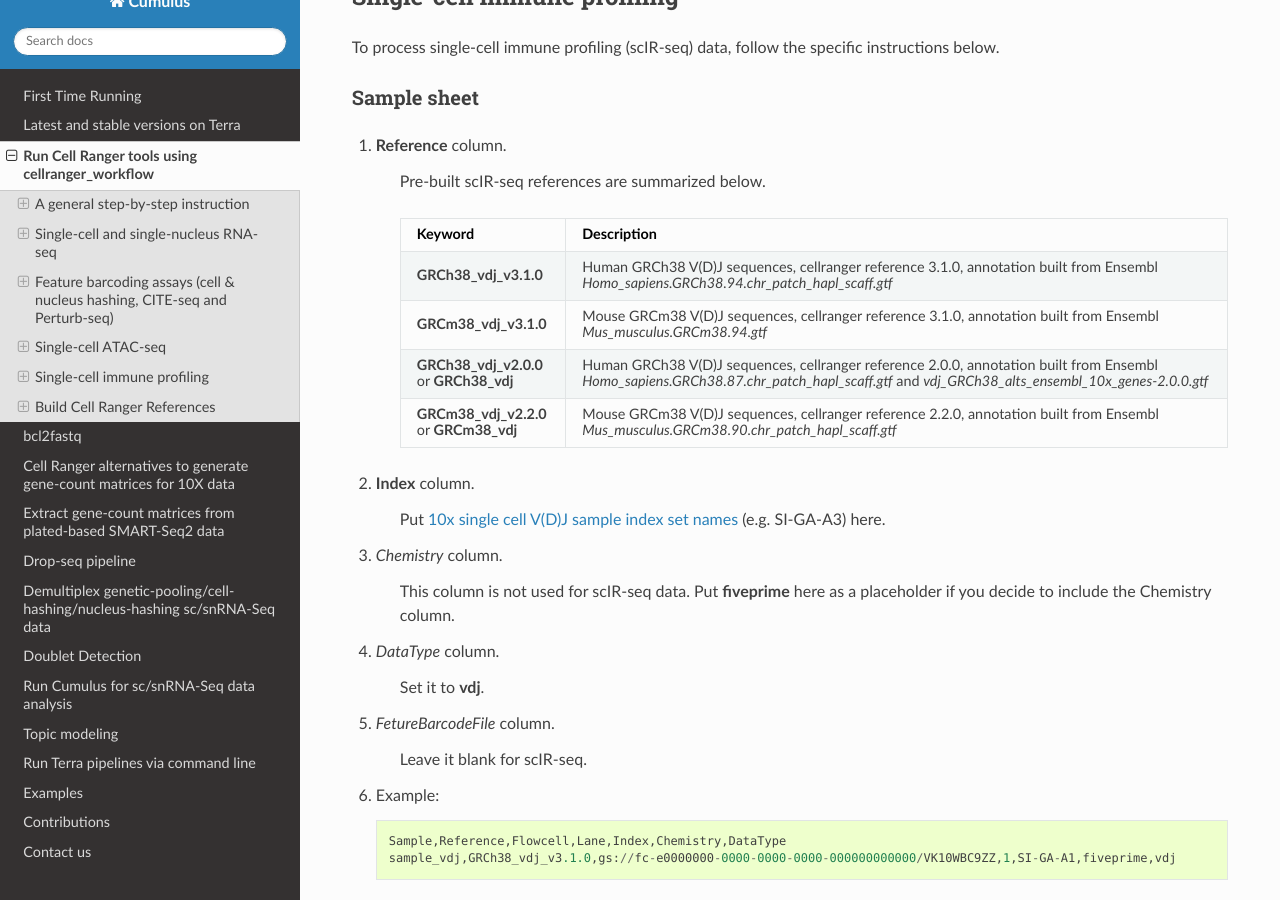
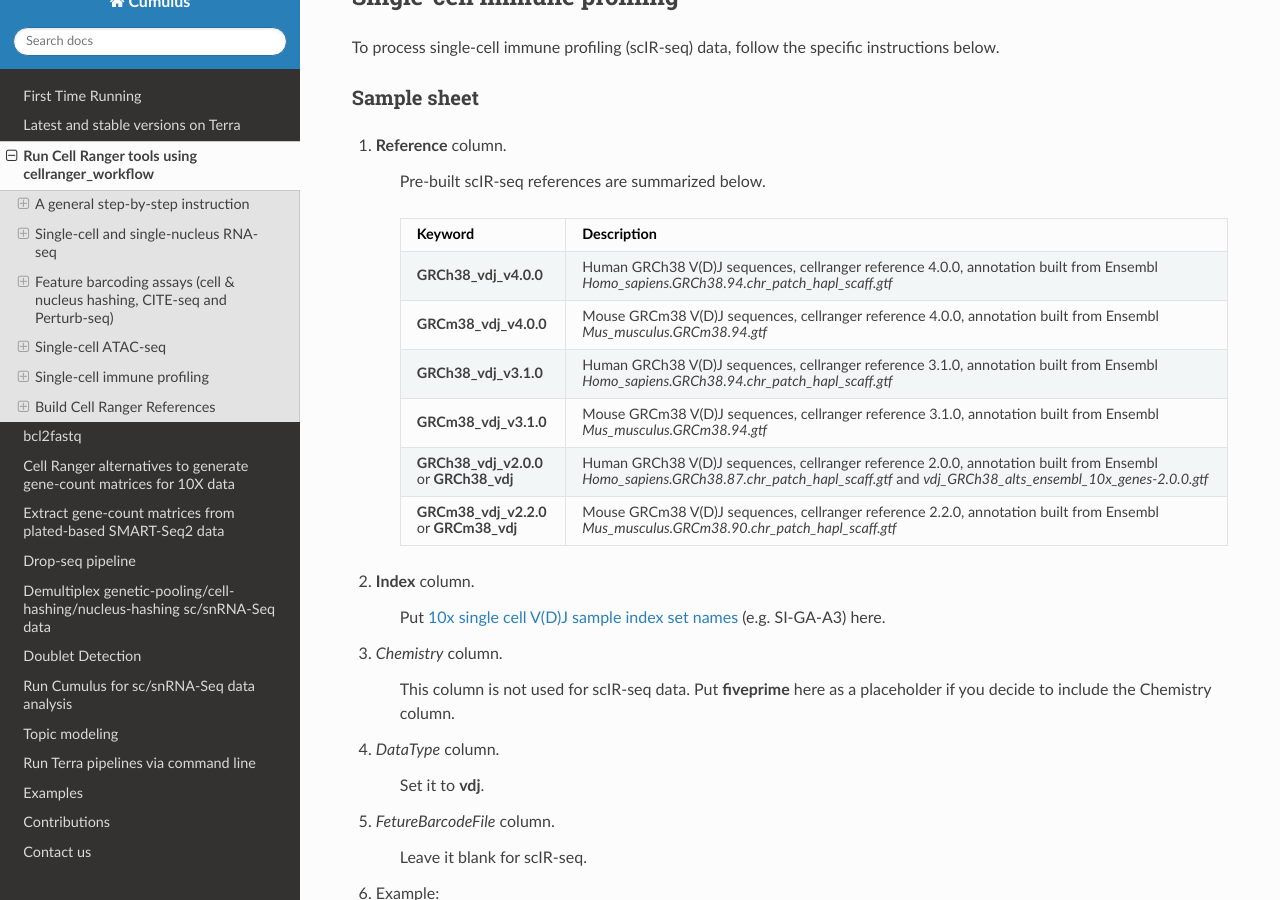
Before and after one commit to lilab-bcb/cumulus, a Sphinx documentation site: the page built from docs/cellranger.rst, in a window 1280 px wide and 900 px high, scrolled down 18603 px. Built offline with Sphinx 7.4.7 and the Read the Docs theme 2.0.0, drawn with Linux system fonts in a browser that asks for light colours.

Commit message:
Added vdj 4.0.0 references

```diff
--- a/docs/cellranger.rst
+++ b/docs/cellranger.rst
@@ -928,6 +928,10 @@ Sample sheet
 
 		* - Keyword
 		  - Description
+		* - **GRCh38_vdj_v4.0.0**
+		  - Human GRCh38 V(D)J sequences, cellranger reference 4.0.0, annotation built from Ensembl *Homo_sapiens.GRCh38.94.chr_patch_hapl_scaff.gtf*
+		* - **GRCm38_vdj_v4.0.0**
+		  - Mouse GRCm38 V(D)J sequences, cellranger reference 4.0.0, annotation built from Ensembl *Mus_musculus.GRCm38.94.gtf*
 		* - **GRCh38_vdj_v3.1.0**
 		  - Human GRCh38 V(D)J sequences, cellranger reference 3.1.0, annotation built from Ensembl *Homo_sapiens.GRCh38.94.chr_patch_hapl_scaff.gtf*
 		* - **GRCm38_vdj_v3.1.0**
```
Also changed, not shown: 1 other file.
